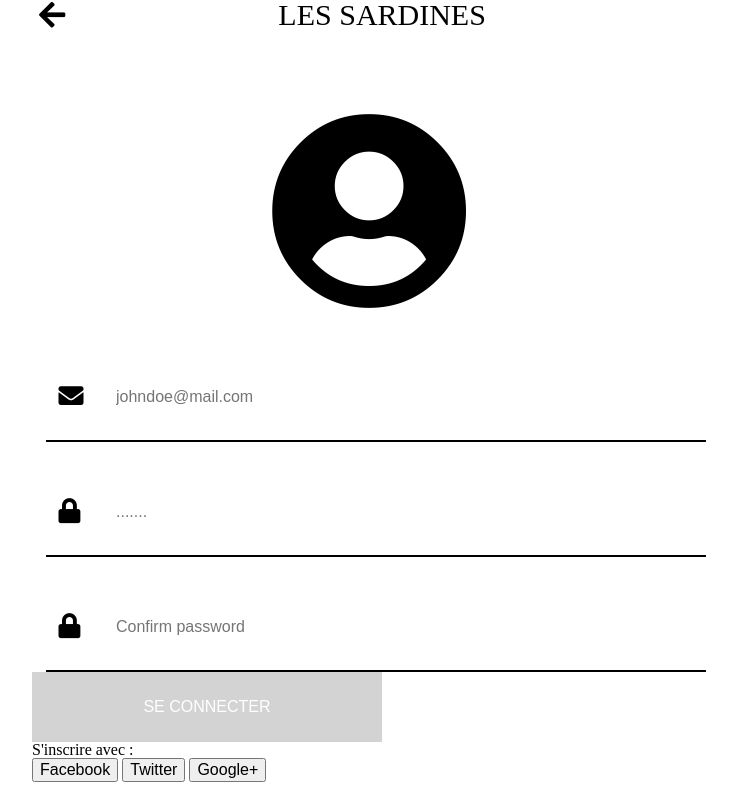
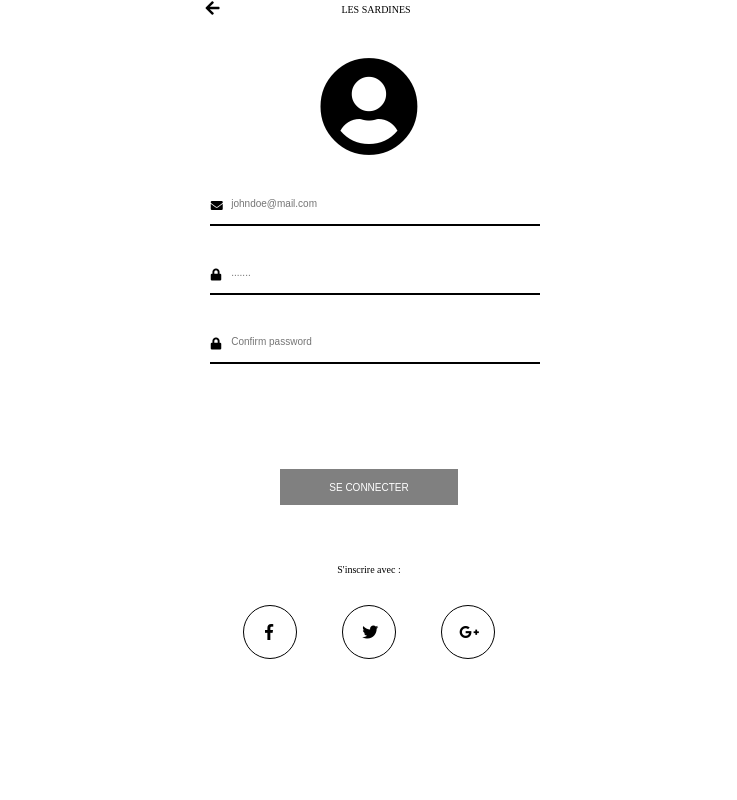
Before and after one commit to martinf08/projet-sardines, a PHP site: page /inscription.html in a window 1280 px wide. Shown: the whole page, without its empty margins (271-1008 px from the left). Run offline with PHP 8.4, Linux system fonts and the light colour scheme; some libraries are stand-ins or nearby versions.

Commit message:
css inscription (wireframe)

```diff
--- a/css/inscription.css
+++ b/css/inscription.css
@@ -1,5 +1,5 @@
 * {
-    font-size: 16px;
+    font-size: 10px;
     box-sizing: border-box;
 }
 
@@ -11,39 +11,45 @@ body {
 }
 
 header {
-    width: 660px;
-text-align: center;
+    width: 327px;
+    text-align: center;
 }
 
 main {
     display: flex;
     flex-direction: column;
     justify-content: center;
-    align-items: center;
+    align-items: stretch;
 }
 
 .fleche-retour {
-    font-size: 30px;
+    font-size: 16px;
     float: left;
 }
 
 h1 {
-    font-size: 30px;
+    font-size: 10px;
     text-transform: uppercase;
     display: inline-block;
     margin: 0 auto;
 }
 
 #user-img i {
-    margin-top: 80px;
-    font-size: 200px;
+    margin-top: 40px;
+    font-size: 100px;
+    display: flex;
+    justify-content: center;
 }
 
 form i {
-    font-size: 25px;
-    transform: translate(265%,30%);
+    font-size: 12px;
+    transform: translate(130%, 30%);
     width: 10px;
     height: 10px;
+}
+
+.form-input {
+    display: block;
 }
 
 input[type="email"], input[type="password"] {
@@ -51,16 +57,64 @@ input[type="email"], input[type="password"] {
     border-top: none;
     border-left: none;
     border-right: none;
-    margin-top: 60px;
-    padding-bottom: 34px;
-    width: 660px;
-    padding-left: 70px;
+    margin-top: 30px;
+    padding-bottom: 15px;
+    width: 330px;
+    padding-left: 21px;
 }
+
 input[type="submit"] {
-    height: 70px;
-    width: 350px;
-    background-color: lightgray;
+    height: 36px;
+    width: 178px;
+    background-color: gray;
     color: white;
     border: none;
     text-transform: uppercase;
+    margin-top: 95px;
+    margin-bottom: 50px;
+
 }
+
+form {
+    display: flex;
+    flex-direction: column;
+    align-items: center;
+}
+
+.socials-icon {
+
+    display: flex;
+    justify-content: space-evenly;
+
+}
+
+.flex-center {
+    display: flex;
+    justify-content: center;
+}
+
+#inscrire-social {
+    margin-bottom: 30px;
+}
+
+.cirle-social {
+    height: 54px;
+    width: 54px;
+    border-radius: 50%;
+    border: 1px solid black;
+}
+
+.cirle-social:nth-child(1) i {
+    font-size: 16px;
+    transform: translate(255%, 110%);
+}
+
+.cirle-social:nth-child(2) i {
+    font-size: 16px;
+    transform: translate(120%, 110%);
+}
+
+.cirle-social:nth-child(3) i {
+    font-size: 16px;
+    transform: translate(85%, 110%);
+}
--- a/inscription.html
+++ b/inscription.html
@@ -4,13 +4,14 @@
     <meta charset="UTF-8">
     <title>Inscription</title>
     <link rel="stylesheet" href="css/reset.css">
-    <link rel="stylesheet" href="https://use.fontawesome.com/releases/v5.1.0/css/all.css" integrity="sha384-lKuwvrZot6UHsBSfcMvOkWwlCMgc0TaWr+30HWe3a4ltaBwTZhyTEggF5tJv8tbt" crossorigin="anonymous">
+    <link rel="stylesheet" href="https://use.fontawesome.com/releases/v5.1.0/css/all.css"
+          integrity="sha384-lKuwvrZot6UHsBSfcMvOkWwlCMgc0TaWr+30HWe3a4ltaBwTZhyTEggF5tJv8tbt" crossorigin="anonymous">
     <link rel="stylesheet" href="css/inscription.css">
 </head>
 <body>
 <header>
     <!-- Header -->
-    <div class="fleche-retour"> <i class="fas fa-arrow-left"></i></div>
+    <div class="fleche-retour"><i class="fas fa-arrow-left"></i></div>
     <h1>les sardines</h1>
 </header>
 <main>
@@ -20,18 +21,24 @@
     <br/> <!-- Optionnel -->
 
     <form>
+        <div class="form-input">
             <i class="fas fa-envelope"></i>
             <input type="email" id="email" name="email" placeholder="johndoe@mail.com">
 
+        </div>
+
         <br/> <!-- Optionnel -->
-
+        <div class="form-input">
             <i class="fas fa-lock"></i>
             <input type="password" id="password" name="password" placeholder=".......">
+        </div>
 
         <br/> <!-- Optionnel -->
 
+        <div class="form-input">
             <i class="fas fa-lock"></i>
             <input type="password" id="confirmPassword" name="confirmPassword" placeholder="Confirm password">
+        </div>
 
         <br/> <!-- Optionnel -->
 
@@ -40,14 +47,16 @@
 
         <br/> <!-- Optionnel -->
 
-        <p>S'inscrire avec :</p>
-
-        <button id="btn-facebook">Facebook</button>
-        <button id="btn-twitter">Twitter</button>
-        <button id="btn-google">Google+</button>
 
     </form>
-
+    <div id="inscrire-social" class="flex-center">
+        <p>S'inscrire avec :</p>
+    </div>
+    <div class="socials-icon">
+        <div class="cirle-social"><i class="fab fa-facebook-f"></i></div>
+        <div class="cirle-social"><i class="fab fa-twitter"></i></div>
+        <div class="cirle-social"><i class="fab fa-google-plus-g"></i></div>
+    </div>
 
 </main>
 <footer>
```
Lines whose indentation alone changed are shown as unchanged.
